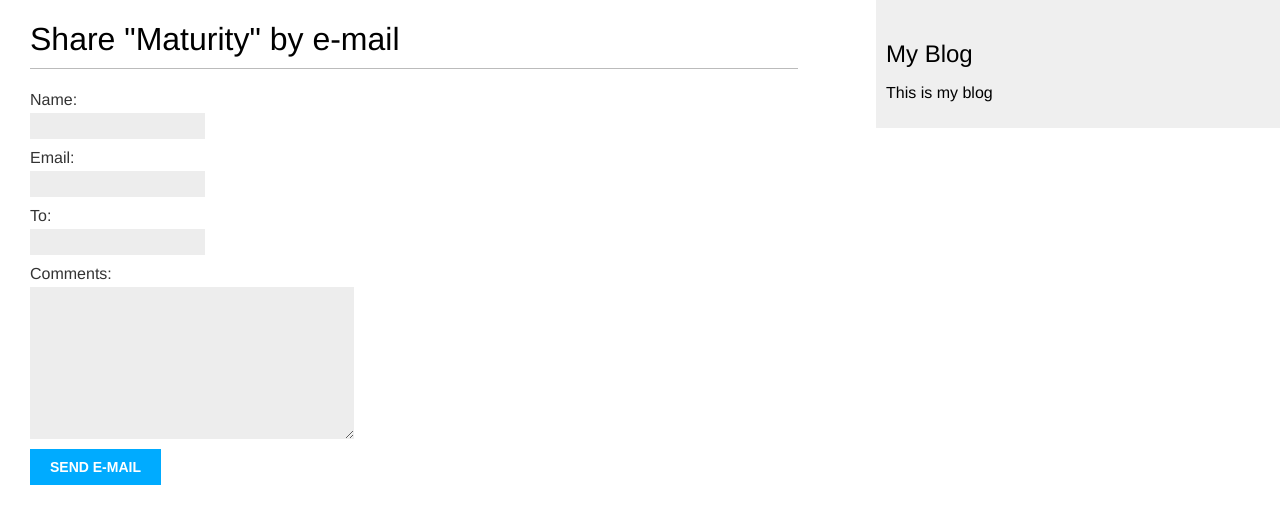
After one commit to Thananjaya/blog_using_django, a Django app: page /blog/1/share/ in a window 1280 px wide. The commit adds this page. Shown: the top 524 px of the page. Run offline with Django 3.2, Linux system fonts and the light colour scheme; data comes from the database, SQL or seed files in the repository.

Commit message:
smtp and email module been added

```diff
--- /dev/null
+++ b/blog/forms.py
@@ -0,0 +1,7 @@
+from django import forms
+
+class SharePostForm(forms.Form):
+	name = forms.CharField(max_length = 25)
+	email = forms.EmailField()
+	to = forms.EmailField()
+	comments = forms.CharField(required = False, widget = forms.Textarea)
--- a/blog/models.py
+++ b/blog/models.py
@@ -1,3 +1,9 @@
+"""
+	Models for Blog applications
+
+		Post model, where user can add an post which consists of title and body
+"""
+
 from django.db import models
 from django.utils import timezone
 from django.contrib.auth.models import User
--- a/blog/templates/blog/post/detail.html
+++ b/blog/templates/blog/post/detail.html
@@ -6,5 +6,5 @@
 	<h3>{{ post.title }}</h3>
 	<p class="date"> Written by {{ post.author }} on {{ post.publish }}</p>
 	{{ post.body|linebreaks }}
-
+	<p><a href="{% url 'blog:share_post' post.id %}">Share this post</a></p>
 {% endblock %}
--- a/blog/templates/blog/post/index.html
+++ b/blog/templates/blog/post/index.html
@@ -1,8 +1,8 @@
 {% extends "blog/base.html" %}
 
-{% block title%} Blogs {% endblock %}
+{% block title %} Blogs {% endblock %}
 
-{% block content%}
+{% block content %}
 	<h1> Blogs </h1>
 	{% for post in posts %}
 		<h3>
--- /dev/null
+++ b/blog/templates/blog/post/share_post_form.html
@@ -0,0 +1,17 @@
+{% extends "blog/base.html" %}
+
+{% block title %}Share Post{% endblock %}
+
+{% block content %}
+  {% if sent %}
+    <h2> Email is been successfully sent </h2>
+    <p>{{ post.title }} is successfully sent to {{ form.cleaned_data.to }}</p>
+  {% else %}
+    <h1>Share "{{ post.title }}" by e-mail</h1>
+    <form action="." method="post">
+      {{ form.as_p }}
+      {% csrf_token %}
+      <input type="submit" value="Send e-mail">
+    </form>
+  {% endif %}
+{% endblock %}
--- a/blog/urls.py
+++ b/blog/urls.py
@@ -12,5 +12,6 @@ app_name = 'blog'
 urlpatterns = [
 	# path('', views.post_index, name="post_index"),
 	path('', views.PostIndexView.as_view(), name='post_index_class'),
-	path('<int:year>/<int:month>/<int:day>/<slug:post>/', views.post_show, name="post_show")
+	path('<int:year>/<int:month>/<int:day>/<slug:post>/', views.post_show, name="post_show"),
+	path('<int:post_id>/share/', views.share_post, name="share_post")
 ]
--- a/blog/views.py
+++ b/blog/views.py
@@ -1,7 +1,9 @@
 from django.shortcuts import render, get_object_or_404
 from django.core.paginator import Paginator, EmptyPage, PageNotAnInteger
 from django.views.generic import ListView
+from django.core.mail import send_mail
 from .models import Post
+from .forms import SharePostForm
 
 def post_index(request):
 	"""
@@ -36,6 +38,34 @@ def post_show(request, year, month, day, post):
 	post = get_object_or_404(Post, slug = post, status='published', publish__year = year, publish__month = month, publish__day = day)
 	return render(request, 'blog/post/detail.html', {'post': post })
 
+
+def share_post(request, post_id):
+	"""
+		Sahring a post via email,
+
+		Arguements:
+			request: HTTP request
+			post_id: id of the post
+	"""
+	post = get_object_or_404(Post, id = post_id, status = "published")
+	sent = False
+	if request.method == 'POST':
+		form =  SharePostForm(request.POST)
+		if form.is_valid():
+			# cleaned data will be having the form data that is valid
+			valid_data = form.cleaned_data
+			# used to difne the url for the user to click, since post detail page is defined by slug rule
+			post_url = request.build_absolute_uri(post.get_absolute_url())
+			subject = "{} asks you to read {}".format(valid_data['name'], post.title)
+			message = 'Read "{}" at {}\n\n{}\'s comments: {}'.format(post.title, post_url, valid_data['name'], valid_data['comments'])
+			send_mail(subject, message, 'thananthanan@gmail.com', [valid_data['to']])
+			sent = True
+	else:
+		form = SharePostForm()
+	return render(request, 'blog/post/share_post_form.html', { 'post': post, 'form': form, 'sent': sent })
+
+
+#  class based view
 class PostIndexView(ListView):
 	queryset = Post.objects.filter(status="published")
 	context_object_name = 'posts'
--- a/myapp/settings.py
+++ b/myapp/settings.py
@@ -100,6 +100,12 @@ AUTH_PASSWORD_VALIDATORS = [
     },
 ]
 
+EMAIL_HOST = 'smtp.gmail.com'
+EMAIL_HOST_USER = 'thananthanan@gmail.com'
+EMAIL_HOST_PASSWORD = 'stctharuntheboss'
+EMAIL_PORT = 587
+EMAIL_USE_TLS = True
+
 
 # Internationalization
 # https://docs.djangoproject.com/en/2.0/topics/i18n/
```
